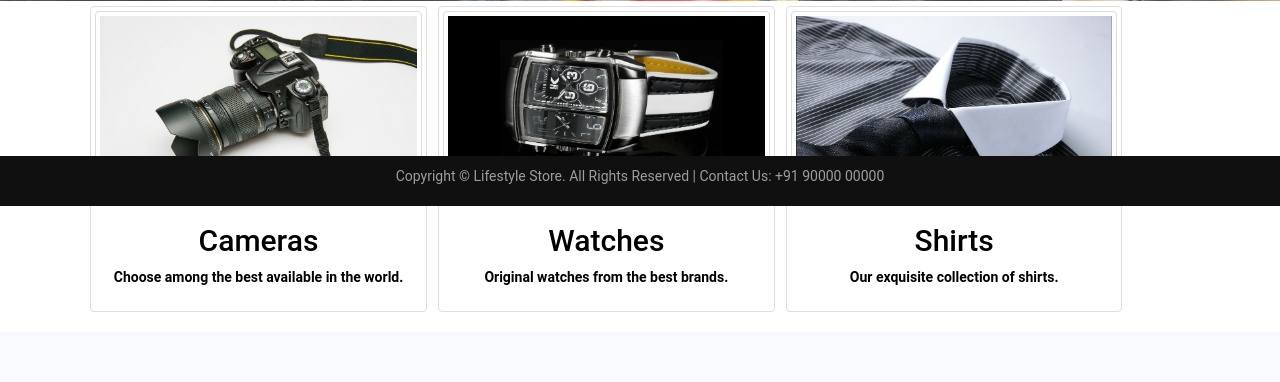
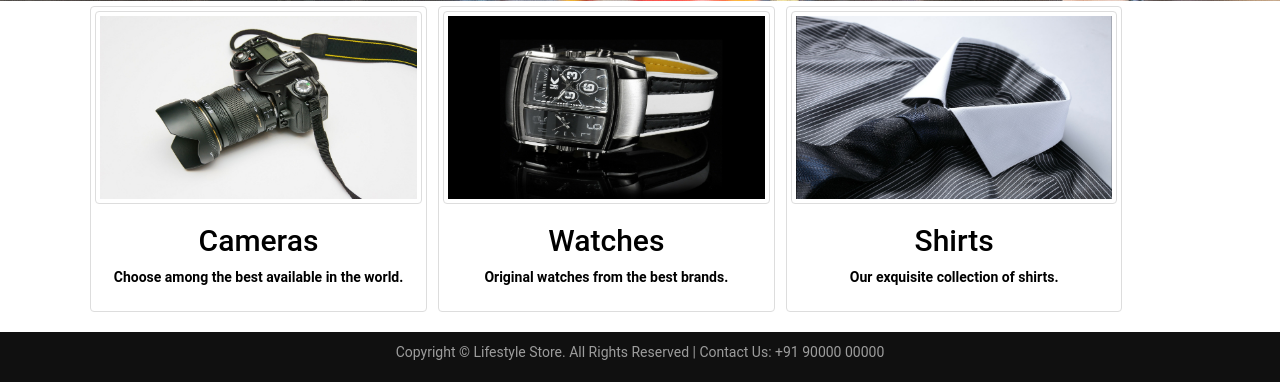
Before and after one commit to tiwari1302/Project-Lifestyle-Store, a PHP site: page / in a window 1280 px wide. Shown: the part 594-976 px from the top of the page. Before the commit the page ends 906 px from the top, so only its background shows below. Run offline with PHP 8.4, Linux system fonts and the light colour scheme.

Commit message:
footer final

```diff
--- a/css/index.css
+++ b/css/index.css
@@ -121,7 +121,6 @@ a{
 
 .footer{
  background-color: #101010;
- position: absolute;
  padding: 10px 0;
  text-align: center;
  color:#9d9d9d;
--- a/css/products.css
+++ b/css/products.css
@@ -1,7 +1,7 @@
 /* CSS Document */
 .footer{
  background-color: #101010;
- position: absolute;
+/* position: absolute; */
  padding: 10px 0;
  text-align: center;
  color:#9d9d9d;
```
